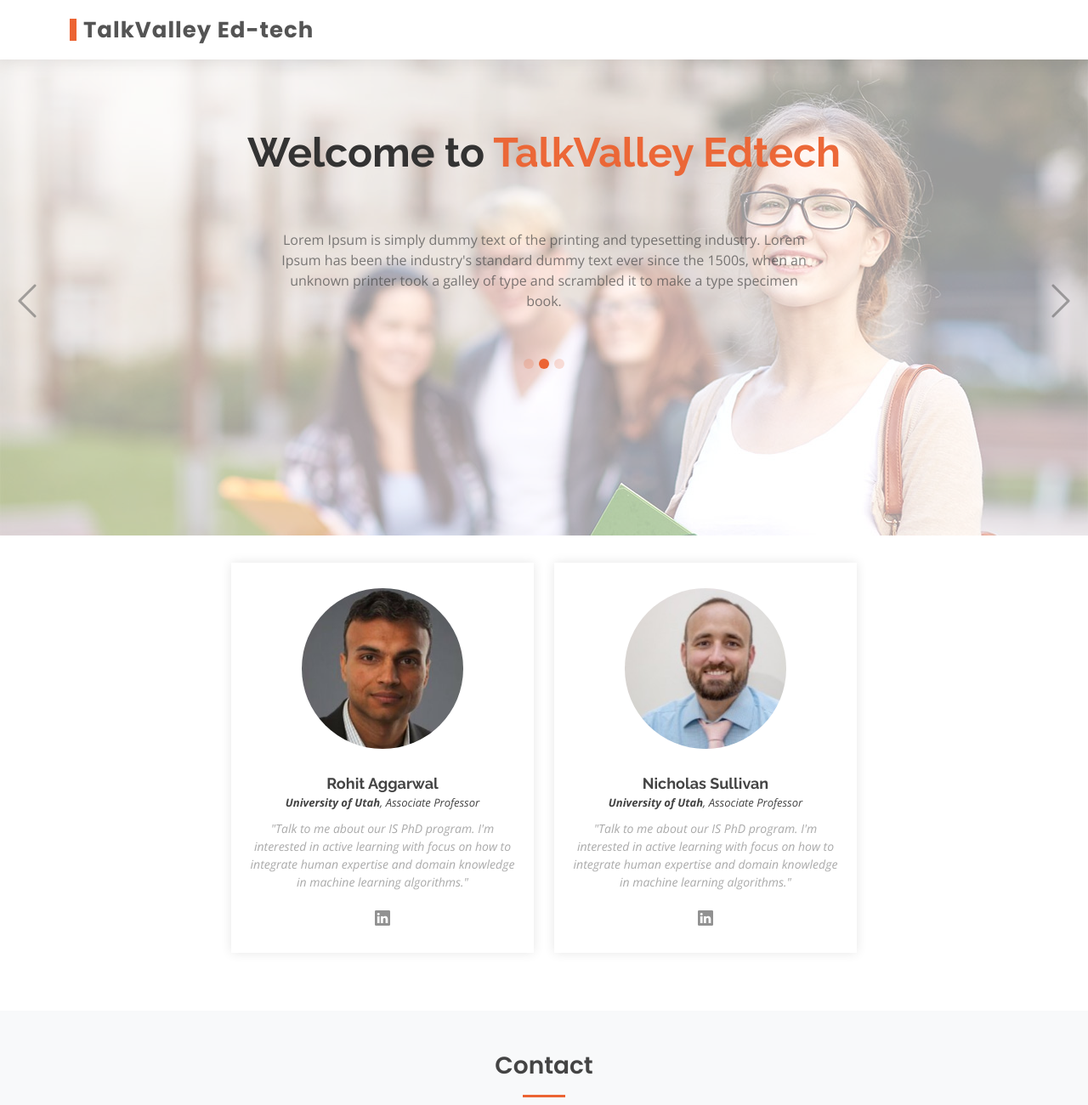
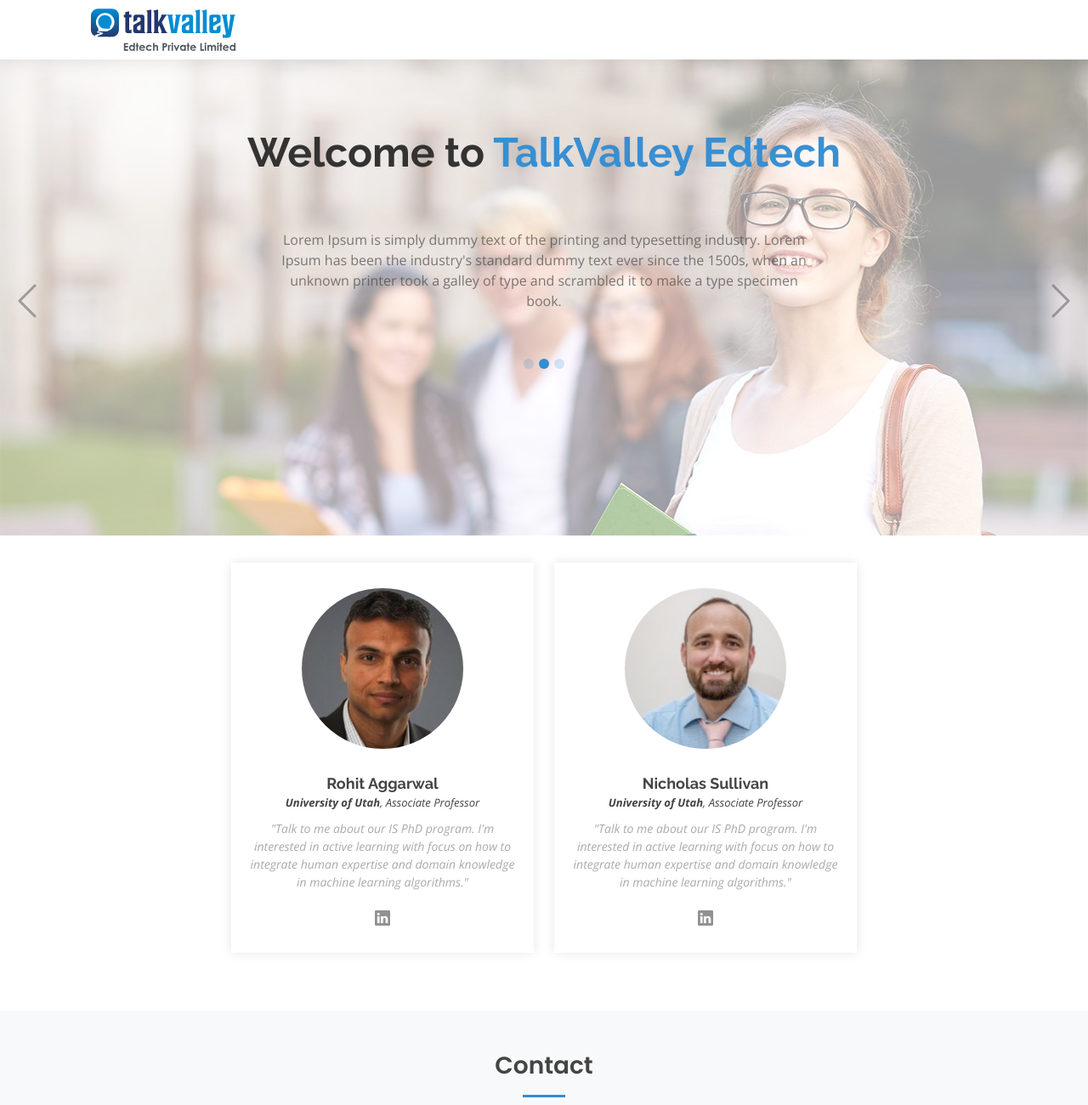
Before and after one commit to atulnagpal1991/talkvalley, a plain HTML site: page index.html in a window 1280 px wide. Shown: the top 1300 px of the page at 85% size. Drawn offline with nearby package versions, Linux system fonts and the light colour scheme; files whose address does not match are found by name.

Commit message:
add logo and color

```diff
--- a/assets/css/style.css
+++ b/assets/css/style.css
@@ -3,16 +3,16 @@
 --------------------------------------------------------------*/
 body { font-family: "Open Sans", sans-serif; color: #444444; }
 
-a { color: #ec6433; text-decoration: none; }
+a { color: #338dd3; text-decoration: none; }
 
-a:hover { color: #e6573f; text-decoration: none; }
+a:hover { color: #338dd3; text-decoration: none; }
 
 h1, h2, h3, h4, h5, h6 { font-family: "Raleway", sans-serif; }
 
 /*--------------------------------------------------------------
 # Back to top button
 --------------------------------------------------------------*/
-.back-to-top { position: fixed; visibility: hidden; opacity: 0; right: 15px; bottom: 15px; z-index: 996; background: #ec6433; width: 40px; height: 40px; border-radius: 4px; transition: all 0.4s; }
+.back-to-top { position: fixed; visibility: hidden; opacity: 0; right: 15px; bottom: 15px; z-index: 996; background: #338dd3; width: 40px; height: 40px; border-radius: 4px; transition: all 0.4s; }
 .back-to-top i { font-size: 28px; color: #fff; line-height: 0; }
 .back-to-top:hover { background: #ee8b7a; color: #fff; }
 .back-to-top.active { visibility: visible; opacity: 1; }
@@ -23,7 +23,7 @@ h1, h2, h3, h4, h5, h6 { font-family: "Raleway", sans-serif; }
 #header { height: 70px; transition: all 0.5s; z-index: 997; transition: all 0.5s; background: #fff; box-shadow: 0px 0px 20px 0px rgba(0, 0, 0, 0.1); }
 #header .logo h1 { font-size: 26px; padding: 0 0 0 8px; margin: 11px 0; line-height: 1; font-weight: 700; letter-spacing: 1px;  font-family: "Poppins", sans-serif; border-left: 8px solid #ec6433; }
 #header .logo h1 a, #header .logo h1 a:hover { color: #545454; text-decoration: none; }
-#header .logo img { padding: 0; margin: 0; max-height: 40px; }
+#header .logo img { max-width: 220px; }
 
 .scrolled-offset { margin-top: 70px; }
 
@@ -36,7 +36,7 @@ h1, h2, h3, h4, h5, h6 { font-family: "Raleway", sans-serif; }
 #hero .carousel-container { display: flex; justify-content: center; align-items: center; position: absolute; bottom: 0; top: 0; left: 0; right: 0; padding-bottom: 120px; }
 #hero .carousel-content { text-align: center; }
 #hero h2 { color: #2e2e2e; margin-bottom: 30px; font-size: 48px; font-weight: 700; }
-#hero h2 span { color: #ec6433; }
+#hero h2 span { color: #338dd3; }
 #hero p { width: 80%; animation-delay: 0.4s; margin: 0 auto 30px auto; color: arken(#545454, 15); }
 #hero .carousel-inner .carousel-item { transition-property: opacity; background-position: center top; }
 #hero .carousel-inner .carousel-item, #hero .carousel-inner .active.carousel-item-start, #hero .carousel-inner .active.carousel-item-end { opacity: 0; }
@@ -44,9 +44,9 @@ h1, h2, h3, h4, h5, h6 { font-family: "Raleway", sans-serif; }
 #hero .carousel-inner .carousel-item-next, #hero .carousel-inner .carousel-item-prev, #hero .carousel-inner .active.carousel-item-start, #hero .carousel-inner .active.carousel-item-end { left: 0; transform: translate3d(0, 0, 0); }
 #hero .carousel-control-prev, #hero .carousel-control-next { width: 10%; }
 #hero .carousel-control-next-icon, #hero .carousel-control-prev-icon { background: none; font-size: 48px; line-height: 1; width: auto; height: auto; color: #545454; }
-#hero .carousel-indicators li { cursor: pointer; background: #ec6433; overflow: hidden; border: 0; width: 12px; height: 12px; border-radius: 50px; margin-bottom: 180px; opacity: .2; }
+#hero .carousel-indicators li { cursor: pointer; background: #338dd3; overflow: hidden; border: 0; width: 12px; height: 12px; border-radius: 50px; margin-bottom: 180px; opacity: .2; }
 #hero .carousel-indicators li.active { opacity: 1; }
-#hero .btn-get-started { font-family: "Raleway", sans-serif; font-weight: 500; font-size: 14px; letter-spacing: 1px; display: inline-block; padding: 12px 32px; border-radius: 50px; transition: 0.5s; line-height: 1; margin: 10px; color: #fff; animation-delay: 0.8s; border: 2px solid #ec6433; background: #ec6433; }
+#hero .btn-get-started { font-family: "Raleway", sans-serif; font-weight: 500; font-size: 14px; letter-spacing: 1px; display: inline-block; padding: 12px 32px; border-radius: 50px; transition: 0.5s; line-height: 1; margin: 10px; color: #fff; animation-delay: 0.8s; border: 2px solid #338dd3; background: #338dd3; }
 #hero .btn-get-started:hover { background: transparent; color: #ec6433; text-decoration: none; }
 @media (max-height: 768px), (max-width: 1200px) { #hero { margin-bottom: 0px; }
   #hero .carousel-container { padding-bottom: 0; }
@@ -64,7 +64,7 @@ section { padding: 0 0 80px 0; }
 .section-bg { background-color: white; }
 .section-title { text-align: center; padding-bottom: 30px; }
 .section-title h2 { font-size: 28px; font-weight: 600; margin-bottom: 20px; padding-bottom: 20px; position: relative; font-family: "Poppins", sans-serif; }
-.section-title h2::after { content: ''; position: absolute; display: block; width: 50px; height: 3px; background: #ec6433; bottom: 0; left: calc(50% - 25px); }
+.section-title h2::after { content: ''; position: absolute; display: block; width: 50px; height: 3px; background: #338dd3; bottom: 0; left: calc(50% - 25px); }
 .section-title p { margin-bottom: 0; }
 
 
@@ -85,7 +85,7 @@ section { padding: 0 0 80px 0; }
 # Contact
 --------------------------------------------------------------*/
 .contact .info-box { color: #444444; background-color: #fff; text-align: center; box-shadow: 0 0 30px rgba(214, 215, 216, 0.6); padding: 20px 0 30px 0; }
-.contact .info-box i { font-size: 32px; color: #ec6433; border-radius: 50%; padding: 8px; border: 2px dotted #fef5f4; }
+.contact .info-box i { font-size: 32px; color: #338dd3; border-radius: 50%; padding: 8px; border: 2px dotted #fef5f4; }
 .contact .info-box h3 { font-size: 20px; color: #777777; font-weight: 700; margin: 10px 0; }
 .contact .info-box p { padding: 0; line-height: 24px; font-size: 14px; margin-bottom: 0; }
 .contact .php-email-form { box-shadow: 0 0 30px rgba(214, 215, 216, 0.6); padding: 30px; }
--- a/index.html
+++ b/index.html
@@ -33,8 +33,8 @@
     <div class="container d-flex justify-content-between align-items-center">
 
       <div class="logo">
-        <!-- <a href=""><img src="assets/img/logo.jpeg"></a> -->
-        <h1><a href="#home">TalkValley Ed-tech</a></h1>
+        <a href=""><img src="assets/img/talkvalley.svg"></a>
+        <!-- <h1><a href="#home">TalkValley Ed-tech</a></h1> -->
       </div>
 
     </div>
```
Also changed, not shown: assets/img/logo.jpeg (deleted), assets/img/logo1.jpeg (deleted), assets/img/logo2.jpeg (deleted), assets/img/logo3.jpeg (deleted), assets/img/talkvalley.jpg (added), assets/img/talkvalley.png (added), assets/img/talkvalley.svg (added).
